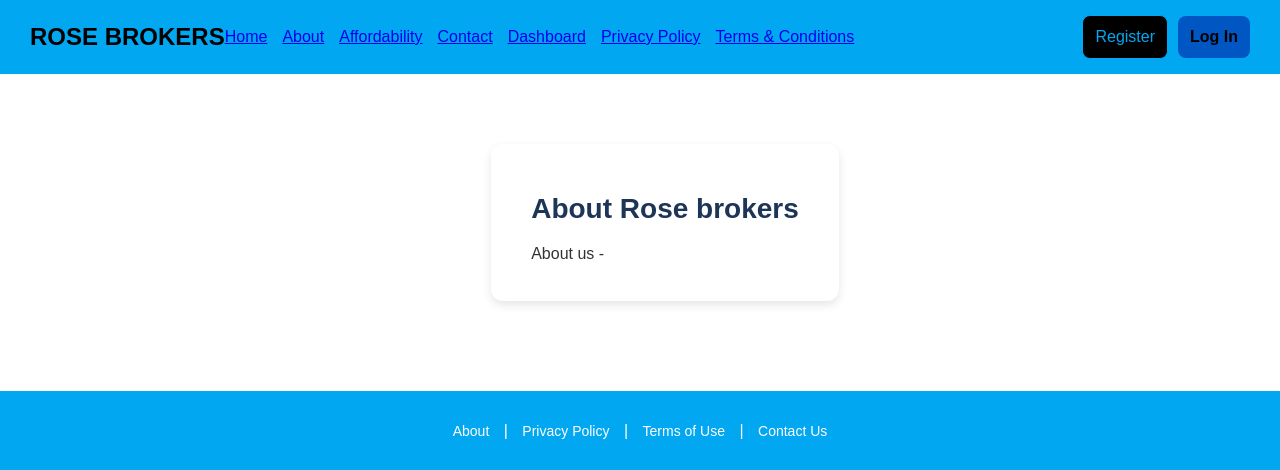
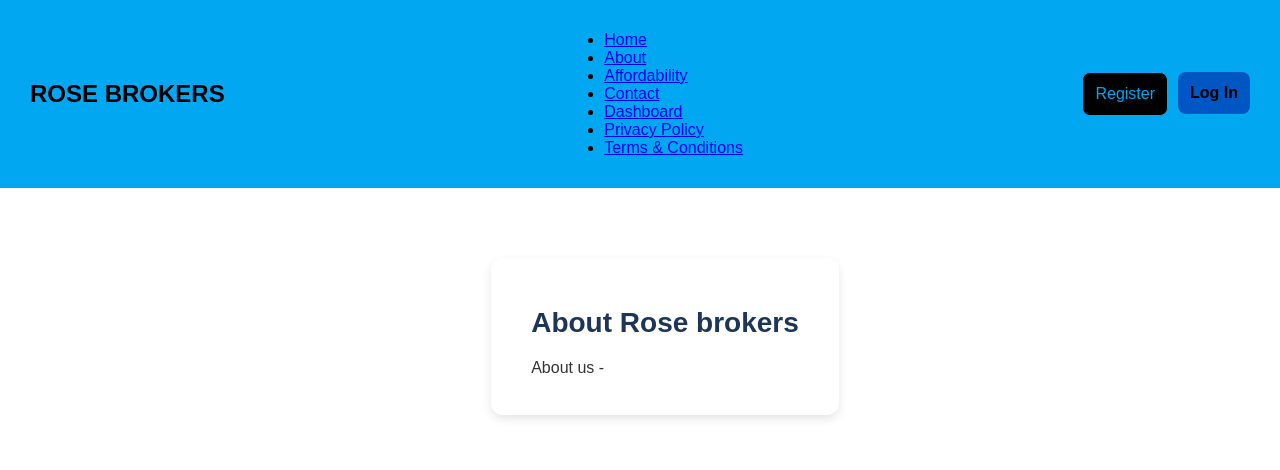
Before and after one commit to Theo-Asamp/Mortgage-Quotation-System, a PHP site: page /about.html in a window 1280 px wide. Shown: the top 470 px of the page. Run offline with PHP 8.4, Linux system fonts and the light colour scheme.

Commit message:
global.css

```diff
--- a/css/global.css
+++ b/css/global.css
@@ -21,19 +21,16 @@ body {
     font-weight: bold;
 }
 
+.navbar__title {
+    margin: 0;
+    font-size: 24px;
+    font-weight: bold;
+}
+
+
 .navbar__buttons {
     display: flex;
     gap: 10px;
-    justify-content: flex-end; /* Moves buttons to the right */
-    align-items: center;
-    margin-left: auto; /* Pushes items to the right */
-}
-.navbar__menu {
-    list-style: none;
-    display: flex;
-    gap: 15px; /* Space between items */
-    padding: 0;
-    margin: 0;
 }
 
 .btn a {
```
